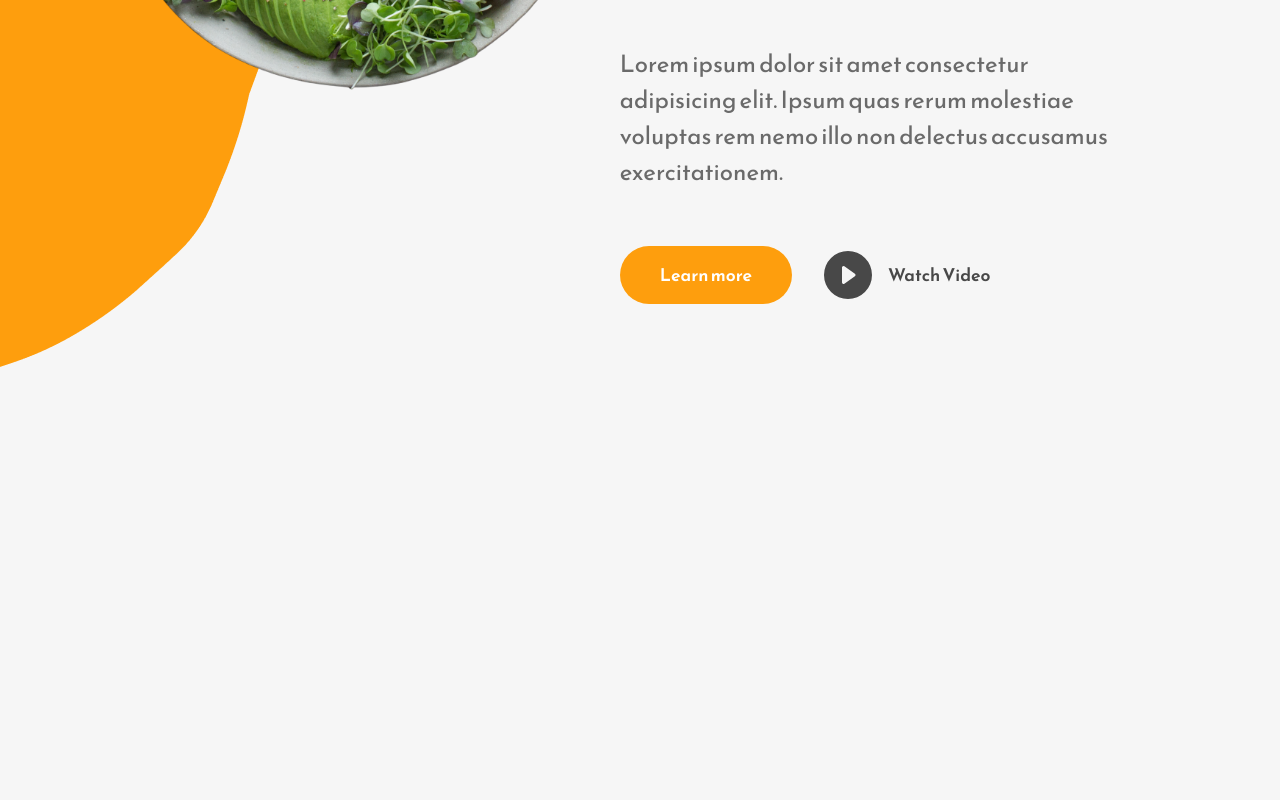
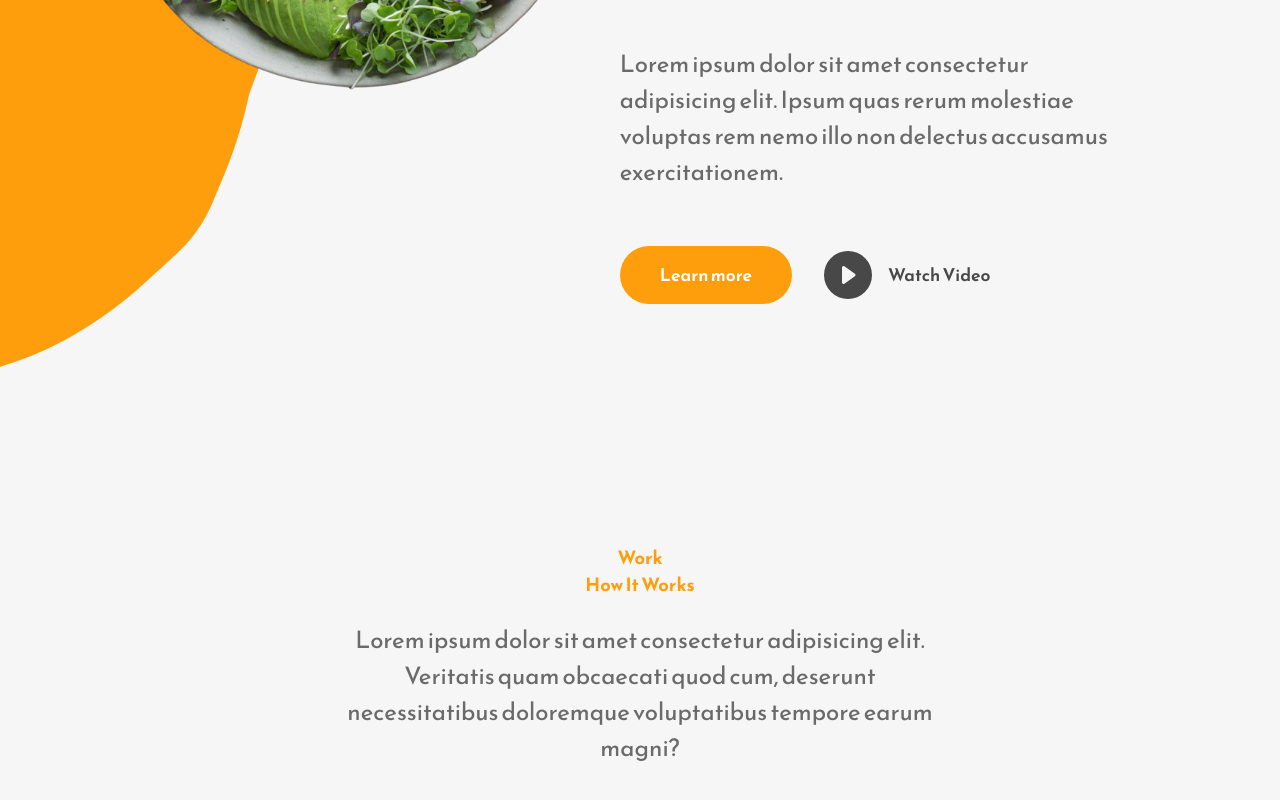
Before and after one commit to jDo0/landing-page-site-practice, a React (Create React App) app: page / in a window 1280 px wide. Shown: the part 1901-2701 px from the top of the page. Before the commit the page ends 2292 px from the top, so only its background shows below. Built offline with nearby package versions, Linux system fonts and the light colour scheme.

Commit message:
Import and render Work.js in App.js

```diff
--- a/src/App.js
+++ b/src/App.js
@@ -1,12 +1,14 @@
 import './App.css';
 import Home from './Components/Home';
 import About from './Components/About';
+import Work from './Components/Work';
 
 function App() {
   return (
     <div className="App">
       <Home />
       <About />
+      <Work />
     </div>
   );
 }
```
